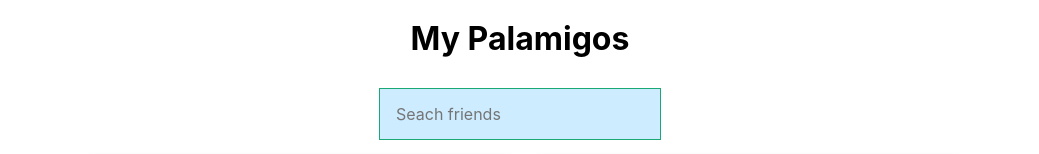
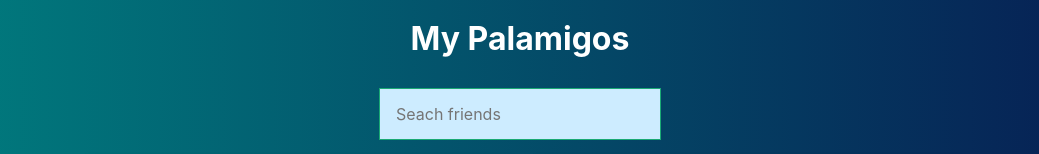
Before and after one commit to andresfcatano0/palamigo, a React (Create React App) app: page / in a window 1280 px wide. Shown: the top 154 px of the page, without its empty margins (120-1159 px from the left). Built offline with nearby package versions, Linux system fonts and the light colour scheme.

Commit message:
Add styling

```diff
--- /dev/null
+++ b/src/App.css
@@ -0,0 +1,3 @@
+h1 {
+  color: white;
+}
--- a/src/App.js
+++ b/src/App.js
@@ -2,6 +2,7 @@
 import CardList from "./CardList";
 import SearchBox from "./SearchBox"
 import { robots } from "./robots";
+import "./App.css"
 
 class App extends Component {
   constructor() {
--- a/src/index.css
+++ b/src/index.css
@@ -1,8 +1,11 @@
 body {
   margin: 0;
+  padding: 0;
   font-family: -apple-system, BlinkMacSystemFont, 'Segoe UI', 'Roboto', 'Oxygen',
     'Ubuntu', 'Cantarell', 'Fira Sans', 'Droid Sans', 'Helvetica Neue',
     sans-serif;
+    background: linear-gradient(to left, rgba(7, 27, 82, 1) 0%,  rgba(0, 128, 128, 1) 100%);
+    font-size: 20 px;
   -webkit-font-smoothing: antialiased;
   -moz-osx-font-smoothing: grayscale;
 }
```
